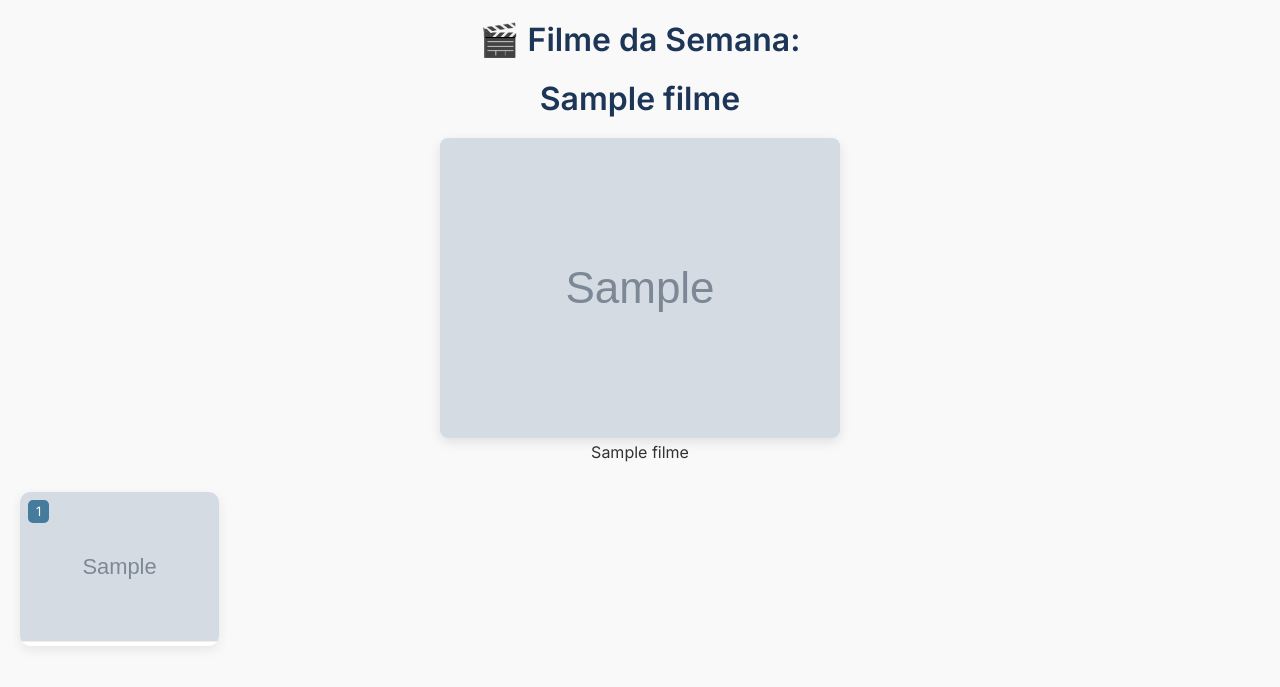
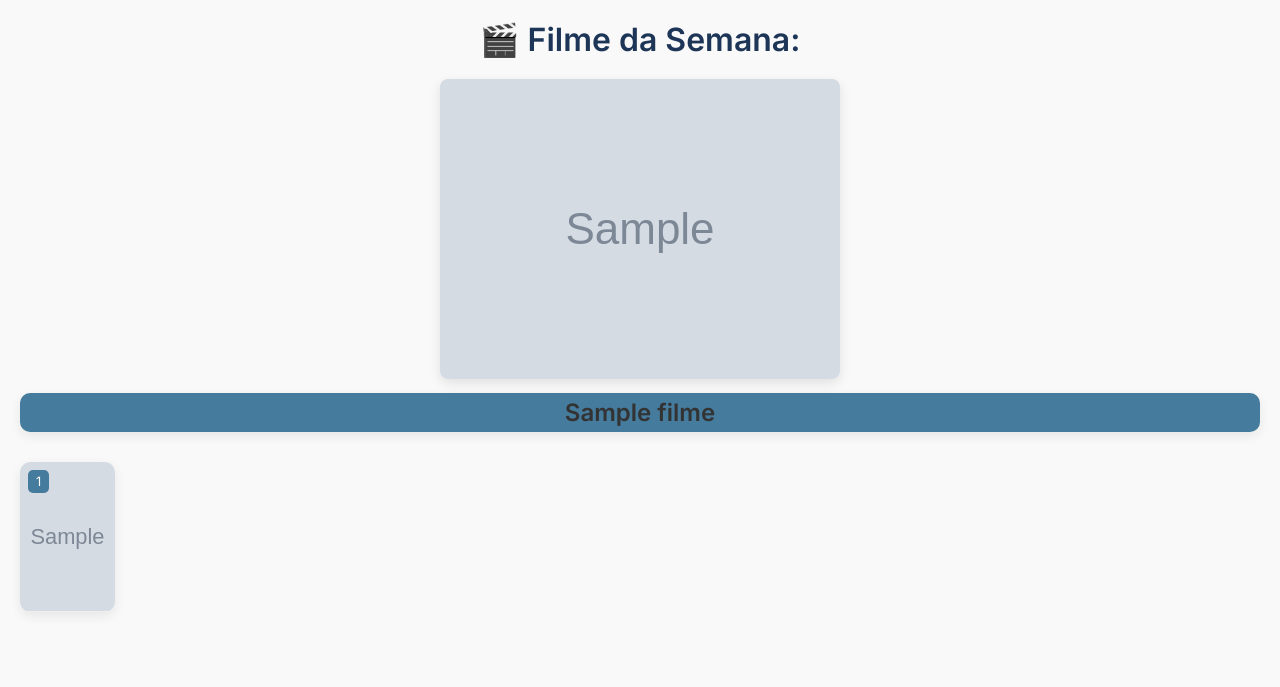
Before and after one commit to EduardoLBorges/Clube-do-filme, a Flask app: page / in a window 1280 px wide. Shown: the top 687 px of the page. Run offline with Flask 3, Linux system fonts and the light colour scheme; grey boxes marked "Sample" are stand-in pictures; a database or web service that is not in the repository returns one stand-in record (values such as "Sample title"); some libraries are stand-ins or nearby versions.

Commit message:
feat: enhance movie display layout and styling on home and film pages

```diff
--- a/static/style.css
+++ b/static/style.css
@@ -180,9 +180,21 @@ footer {
   text-align: center;
 }
 
+.titulo{
+  background:#457b9d;
+  border-radius: 10px;
+  overflow: hidden;
+  box-shadow: 0 4px 12px rgba(0,0,0,0.08);
+  box-sizing: content-box;
+  padding: 5px;
+  font-size: 1.5rem;
+  font-weight: bold;
+  margin-top: 10px;
+}
+
 .filmes-grid-home {
   display: grid;
-  grid-template-columns: repeat(auto-fit, minmax(30px, 1fr));
+  grid-template-columns: repeat(auto-fit, minmax(100px, 1fr));
   gap: 20px;
   margin-top: 30px;
 }
@@ -195,7 +207,8 @@ footer {
   text-align: center;
   position: relative;
   transition: transform 0.3s;
-  width: fit-content;
+  width:fit-content;
+  height: 150px;
 }
 
 .filme-item:hover {
@@ -204,10 +217,9 @@ footer {
 
 .filme-item img {
   width: auto;
-  height: auto;
+  height: 150px;
   border-bottom: 1px solid #eee;
-  max-height: 150px;
-  max-width: auto;
+  max-width: 95px;
 }
 
 .filme-item .titulo {
--- a/templates/filme.html
+++ b/templates/filme.html
@@ -9,7 +9,7 @@
 </head>
 
 <body>
-  <h1>🎬 Filme da Semana: {{ filme[0] }}</h1>
+  <h1>{{ filme[0] }}</h1>
 
 <div class="filme-grid">
   <div class="poster-container">
--- a/templates/home.html
+++ b/templates/home.html
@@ -9,7 +9,6 @@
 </head>
 <body>
   <h1>🎬 Filme da Semana:</h1>
-  <h1>{{ filme[1] }}</h1>
   <div class="filme-semana">
     <a href="{{ url_for('filme', filme_id=filme[0]) }}">
       <img src="{{ filme[2] }}" class="poster" alt="{{ filme[1] }}">
```
